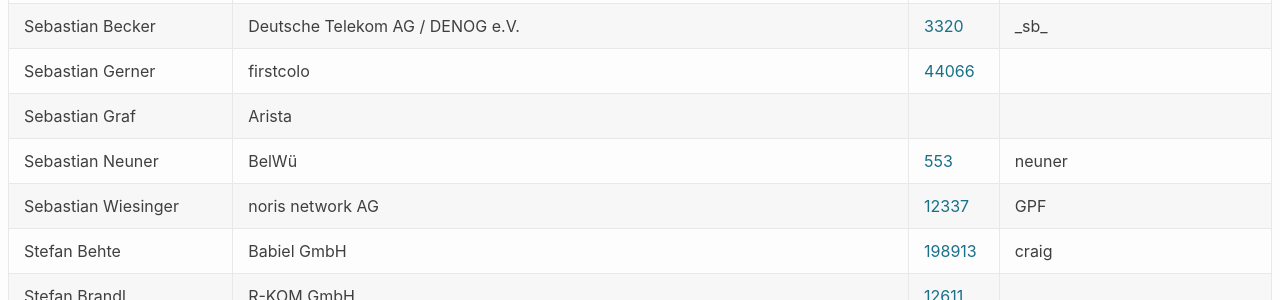
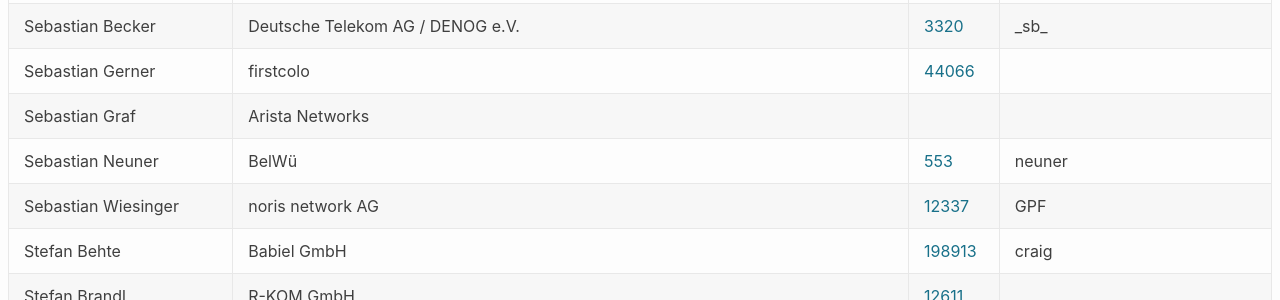
Before and after one commit to denog/pretix-attendeelist, a Jekyll site: the page built from denog17/index.markdown, in a window 1280 px wide and 900 px high, scrolled down 3778 px. Shown: the part 154-454 px from the top of the window. Built offline with Jekyll 4.4.1, drawn with Linux system fonts in a browser that asks for light colours.

Commit message:
Latest data: Wed Jun  4 15:42:23 UTC 2025

```diff
--- a/_data/attendees_denog17_onsite.json
+++ b/_data/attendees_denog17_onsite.json
@@ -511,7 +511,7 @@
   },
   {
     "name": "Sebastian Graf",
-    "company": "Arista",
+    "company": "Arista Networks",
     "irc": null,
     "asn": null
   },
```
